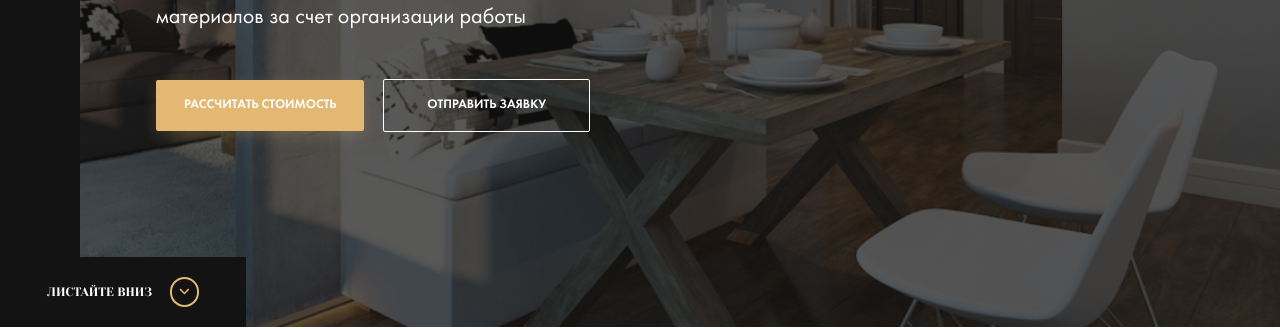
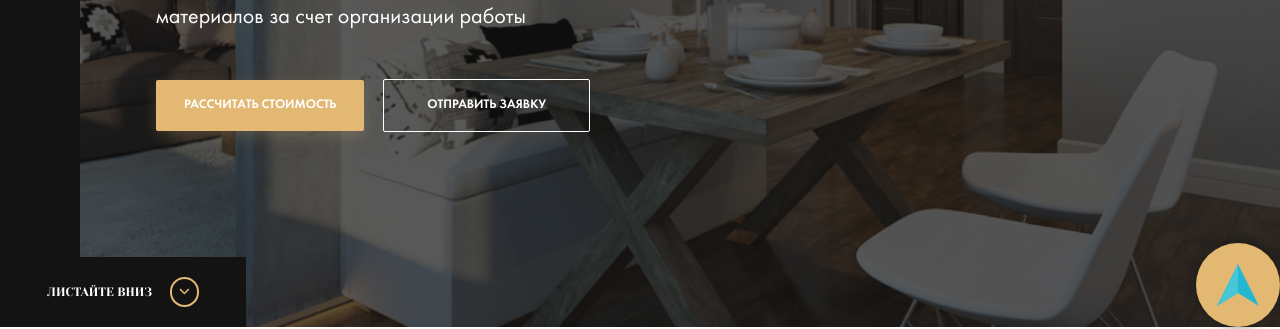
Before and after one commit to BRITVA-hp/repair-design, a website: page index.html in a window 1280 px wide. Shown: the part 473-802 px from the top of the page. Drawn offline with Linux system fonts and the light colour scheme; files whose address does not match are found by name.

Commit message:
feat: add button(scrollTop)

```diff
--- a/index.html
+++ b/index.html
@@ -32,7 +32,7 @@
 
   </header>
   <main>
-    <section class="hero">
+    <section class="hero" id="hero">
       <div class="instagram hero__instagram">
         <a href="#" class="instagram__link">instagram</a>
       </div>
@@ -330,6 +330,7 @@
     <!-- /.madal__dialog -->
   </div>
   <!-- /.modal -->
+  <a href="#hero" class="up"><img src="../img/arrows.svg" alt="" class="up__arrow"></a>
 
   <script src="js/jquery-3.5.1.min.js"></script>
   <script src="js/main.js"></script>
--- a/js/main.js
+++ b/js/main.js
@@ -34,4 +34,15 @@ $(document).ready(function () {
   closeBtn.on('click', function () {
     modal.toggleClass('modal--visible');
   });
+  const up = $('.up');
+  $(document).scroll(function () {
+    up.addClass('up--visible');
+  });
+  up.on('mouseleave', function () {
+    up.removeClass('up--visible');
+  });
+  $('.up').on('click', function(e){
+    $('html,body').stop().animate({ scrollTop: $('#hero').offset().top }, 1000);
+    e.preventDefault();
+  });
 });
--- a/sass/_interface.sass
+++ b/sass/_interface.sass
@@ -64,3 +64,24 @@
       border-radius: 1px
       cursor: pointer
       margin-right: 0.64rem
+.up
+  opacity: 0
+  visibility: hidden
+  display: flex
+  justify-content: center
+  align-items: center
+  position: fixed
+  right: 0
+  bottom: 0
+  background-color: $primary
+  border-radius: 50%
+  min-width: 6rem
+  min-height: 6rem
+  cursor: pointer
+  box-shadow: 0 0 10px rgba($dark,0.5)
+  &--visible
+    opacity: 1
+    visibility: visible
+  &__arrow
+    max-width: 50%
+    height: auto
```
Also changed, not shown: css/style.css, img/arrows.svg (added).
